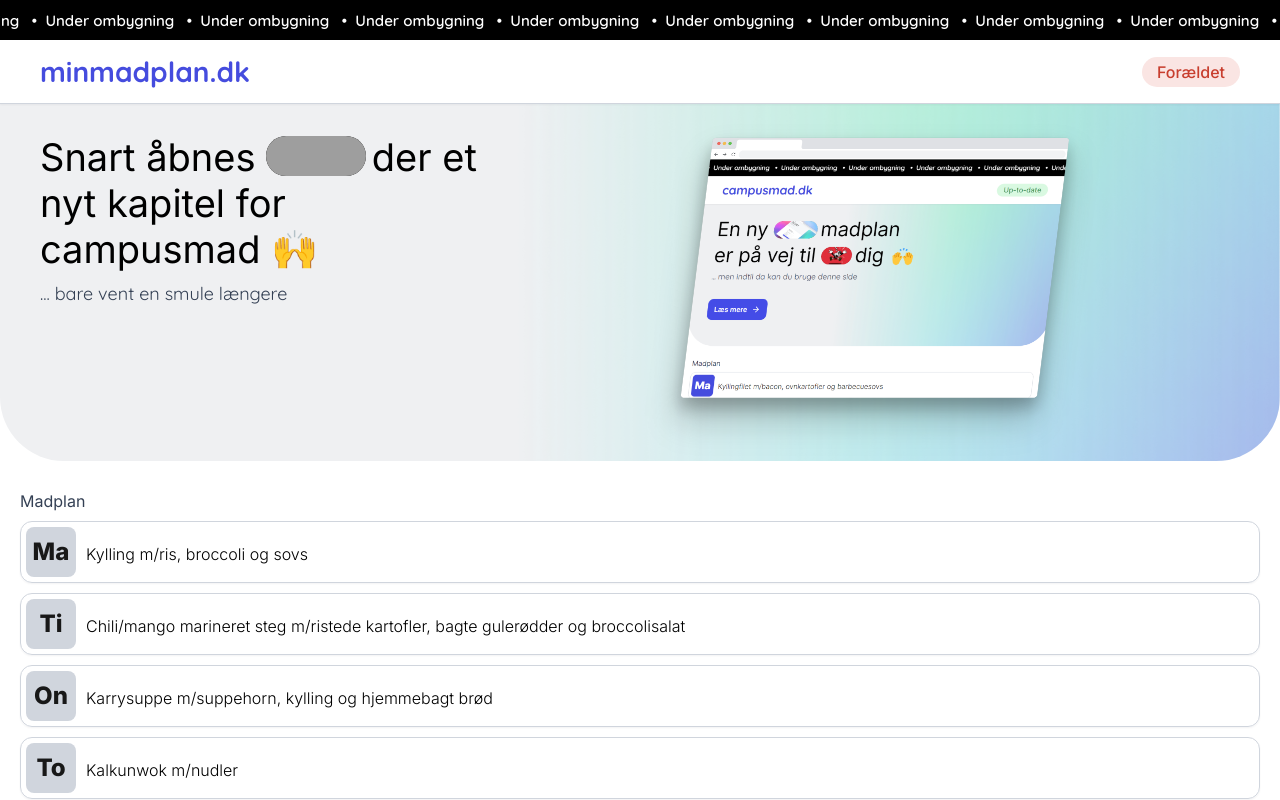
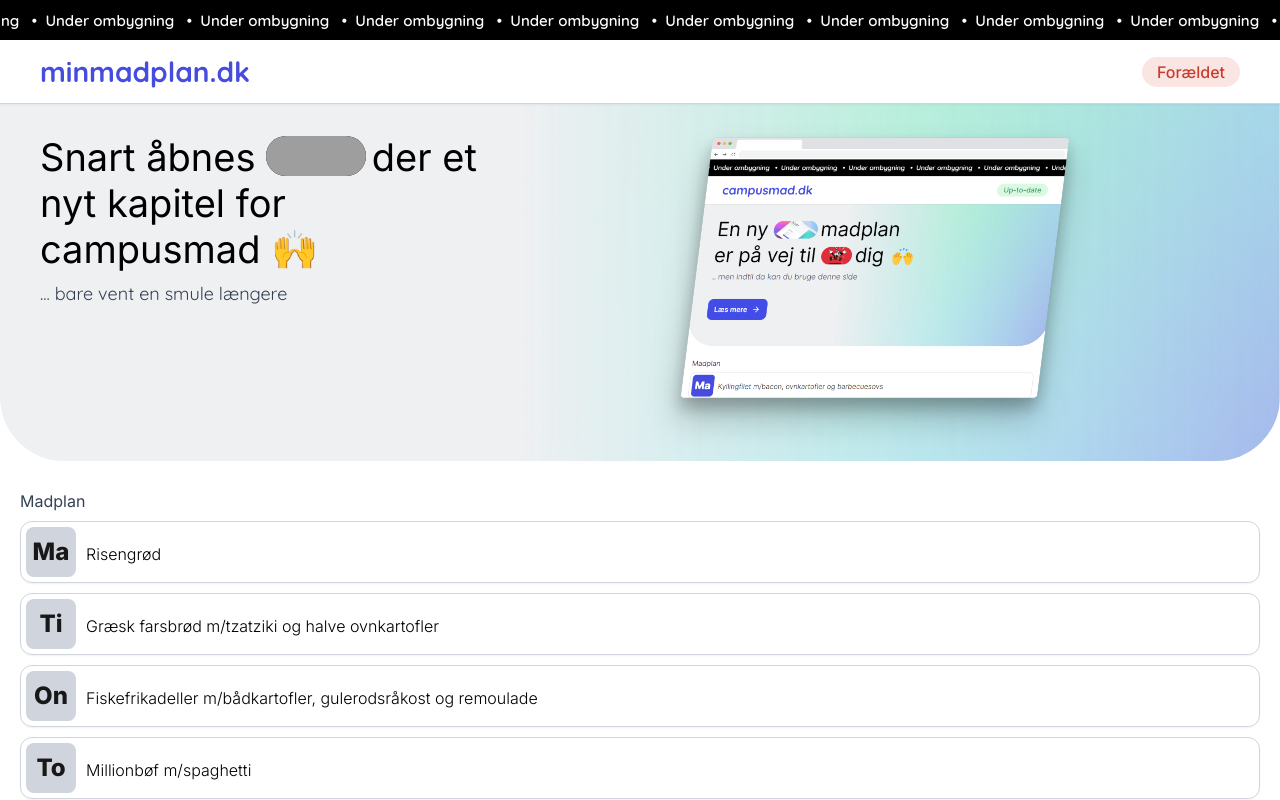
Before and after one commit to zMyLlama/videndjurs-aftensmad, a Next.js app: page /components/index/temp.loading in a window 1280 px wide. Built offline with nearby package versions, Linux system fonts and the light colour scheme; grey boxes are pictures that could not be loaded.

Commit message:
uge 45 meal plan

```diff
--- a/pages/components/index/temp.loading.tsx
+++ b/pages/components/index/temp.loading.tsx
@@ -8,15 +8,15 @@ import { device } from "../../../js/devices"
 
 const translatedNames : any = ["Ma", "Ti", "On", "To", "Fr", "Lø", "Sø"]
 const mealPlan : any = {
-    "week": 44,
+    "week": 45,
     "meals": {
-        "monday": "Kylling m/ris, broccoli og sovs",
-        "tuesday": "Chili/mango marineret steg m/ristede kartofler, bagte gulerødder og broccolisalat",
-        "wednesday": "Karrysuppe m/suppehorn, kylling og hjemmebagt brød",
-        "thursday": "Kalkunwok m/nudler",
-        "friday": "Hakkebøf m/ovnkartofler og sovs",
-        "saturday": "Spareribs m/bådkartofler og barbecuesovs",
-        "sunday": "Tortillapandekager m/kebab og diverse grønt",
+        "monday": "Risengrød",
+        "tuesday": "Græsk farsbrød m/tzatziki og halve ovnkartofler",
+        "wednesday": "Fiskefrikadeller m/bådkartofler, gulerodsråkost og remoulade",
+        "thursday": "Millionbøf m/spaghetti",
+        "friday": "Fyldt kalkunbryst m/ris og paprikasovs",
+        "saturday": "Andelår m/kartofler, rødkål og sovs",
+        "sunday": "Blomkålssuppe m/kødboller og pasta",
     }
 }
 
```
